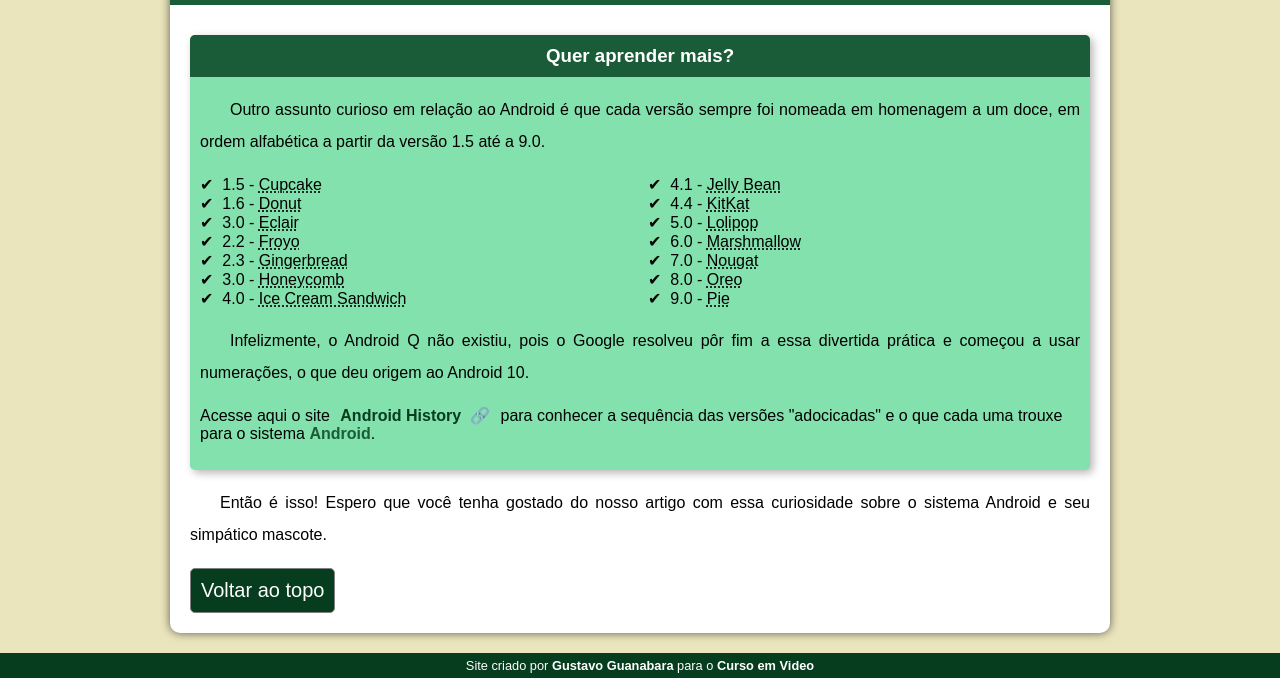
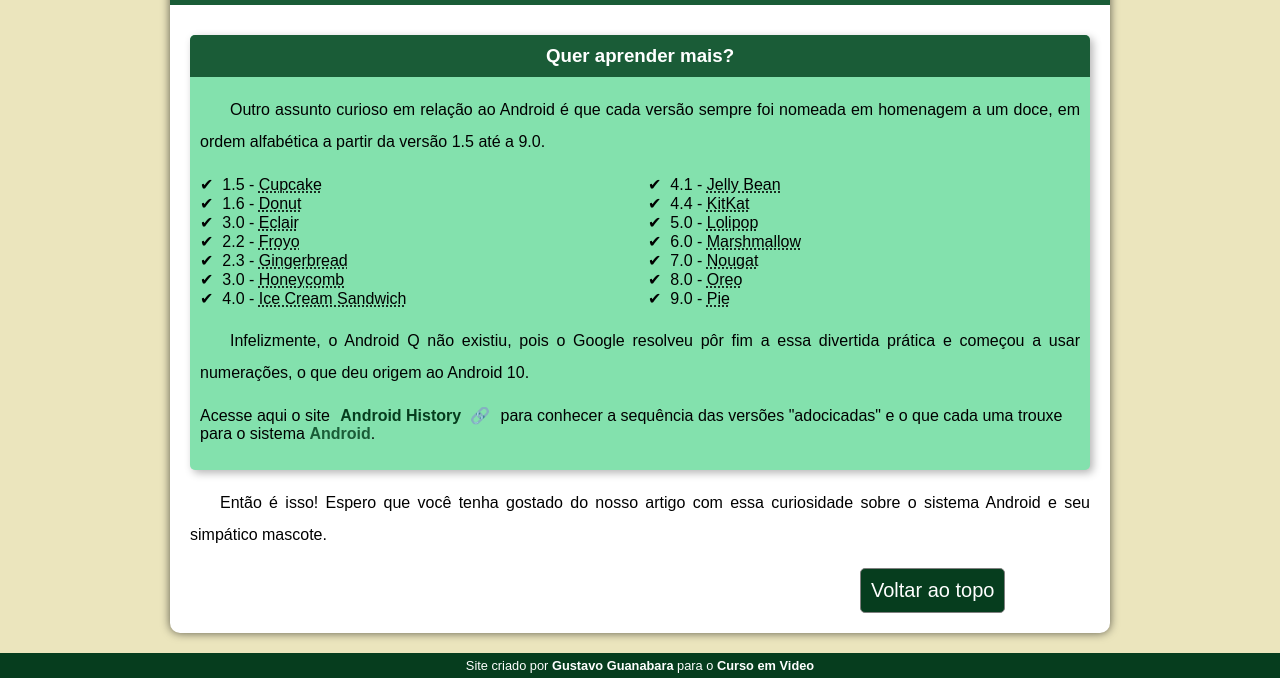
Before and after one commit to Gleydsonandrade/projeto-android, a plain HTML site: page index.html in a window 1280 px wide. Shown: the part 2386-3064 px from the top of the page. Drawn offline with Linux system fonts and the light colour scheme.

Commit message:
correcao

```diff
--- a/estilo/style.css
+++ b/estilo/style.css
@@ -199,11 +199,12 @@ aside > ul {
     columns: 2;
 }
 
-.btn {
+button {
     padding: 10px;
     font-size: 20px;
     background-color: var(--cor5);
-    margin: auto;
+    display: flex;
+    margin-left: 670px;
     outline: none;
     color: white;
     border: 1px solid gray;
```
